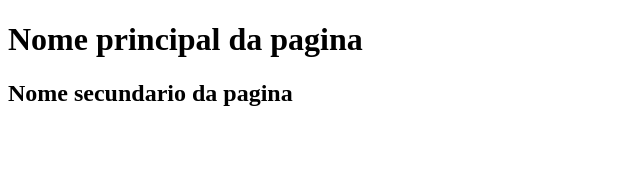
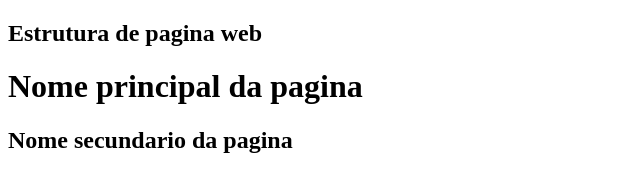
Before and after one commit to Rodolfo-ss/estudosCSS, a website: page outro.html in a window 1280 px wide. Shown: the whole page, without its empty margins (0-640 px from the left). Drawn offline with Linux system fonts and the light colour scheme.

Commit message:
Update outro.html

```diff
--- a/outro.html
+++ b/outro.html
@@ -10,7 +10,7 @@
 <body>
     <header>
         <nav>
-
+          <h1>Estrutura de pagina web </h1>
         </nav>
     </header>
 
```
